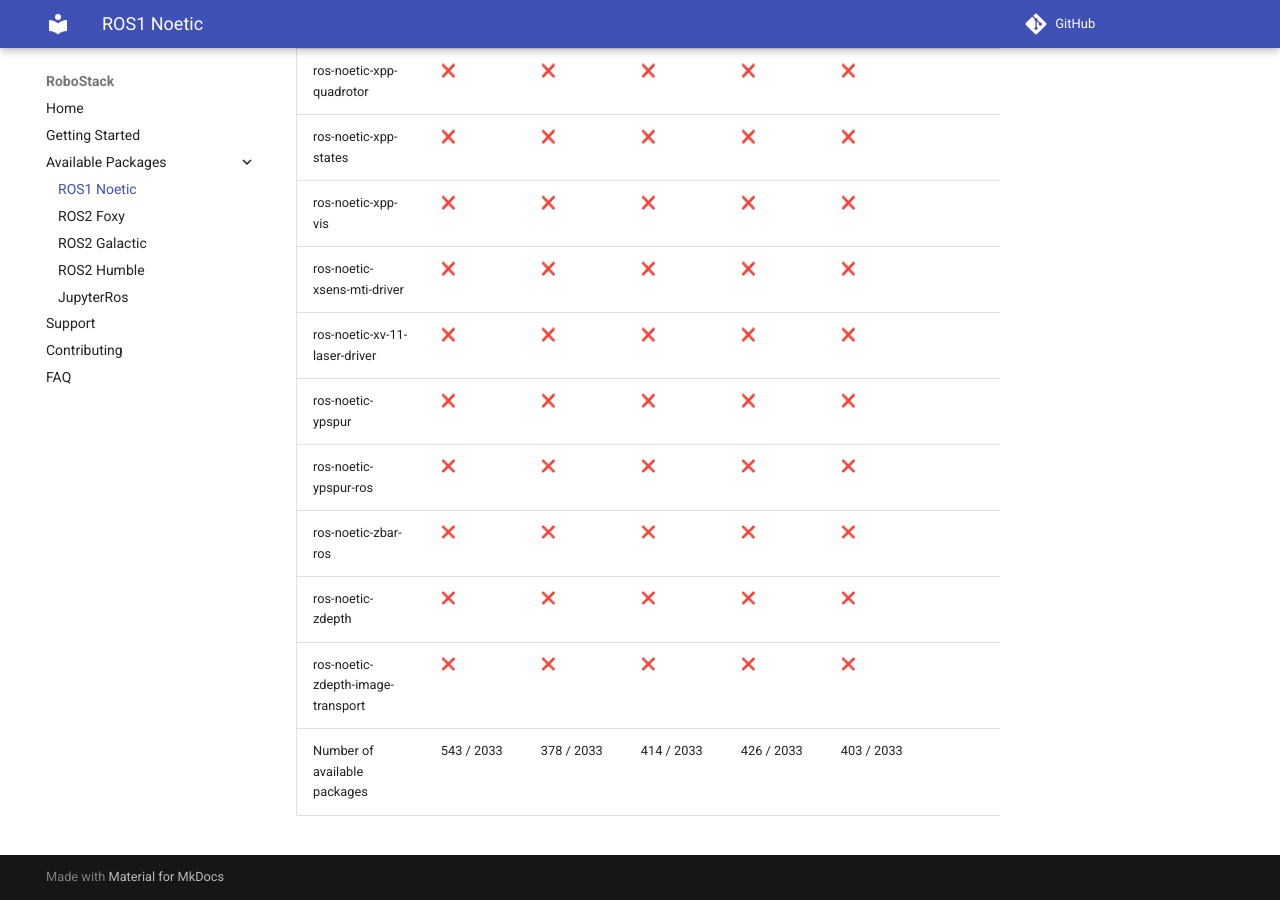
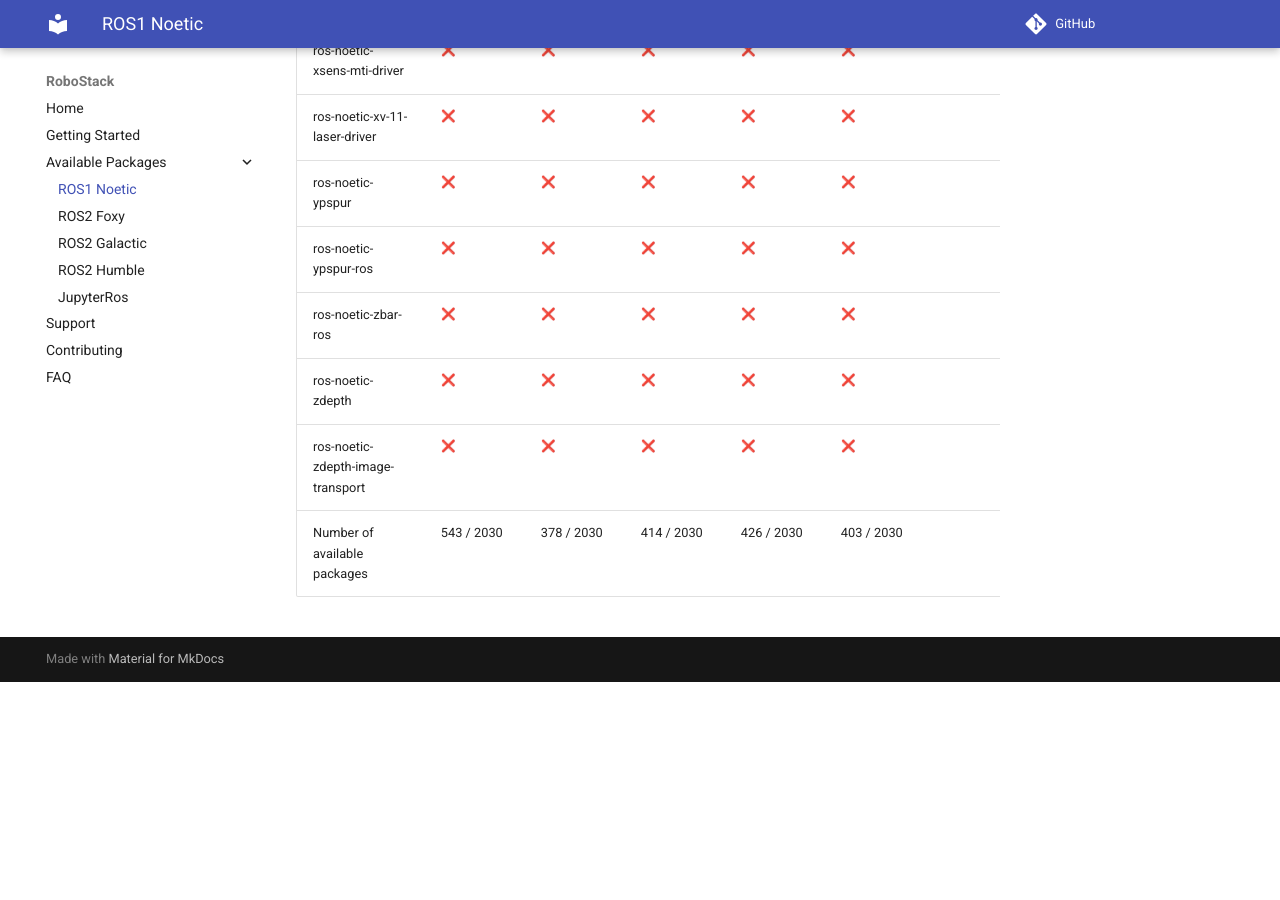
Before and after one commit to RoboStack/robostack.github.io, an MkDocs documentation site: the page built from docs/noetic.md, in a window 1280 px wide and 900 px high, scrolled down 146483 px. Built offline with MkDocs 1.6.1 and Material for MkDocs 9.7.7, drawn with Linux system fonts in a browser that asks for light colours; emoji names are drawn with the system emoji font; comment, search, counter and statistics services are not loaded; after the commit the page ends 147165 px from its top, so only the background shows below that; some of the changed text lies outside the part shown.

Commit message:
Update tables

```diff
--- a/docs/noetic.md
+++ b/docs/noetic.md
@@ -2033,4 +2030,4 @@
 | ros-noetic-zbar-ros | :x: { data-sort='0' } | :x: { data-sort='0' } | :x: { data-sort='0' } | :x: { data-sort='0' } | :x: { data-sort='0' } |   |
 | ros-noetic-zdepth | :x: { data-sort='0' } | :x: { data-sort='0' } | :x: { data-sort='0' } | :x: { data-sort='0' } | :x: { data-sort='0' } |   |
 | ros-noetic-zdepth-image-transport | :x: { data-sort='0' } | :x: { data-sort='0' } | :x: { data-sort='0' } | :x: { data-sort='0' } | :x: { data-sort='0' } |   |
-| Number of available packages |  543 / 2033 | 378 / 2033 | 414 / 2033 | 426 / 2033 | 403 / 2033 |
+| Number of available packages |  543 / 2030 | 378 / 2030 | 414 / 2030 | 426 / 2030 | 403 / 2030 |
```
Also changed, not shown: other parts of docs/noetic.md (+0 -3 lines), docs/humble.md (+2 -1 lines).
